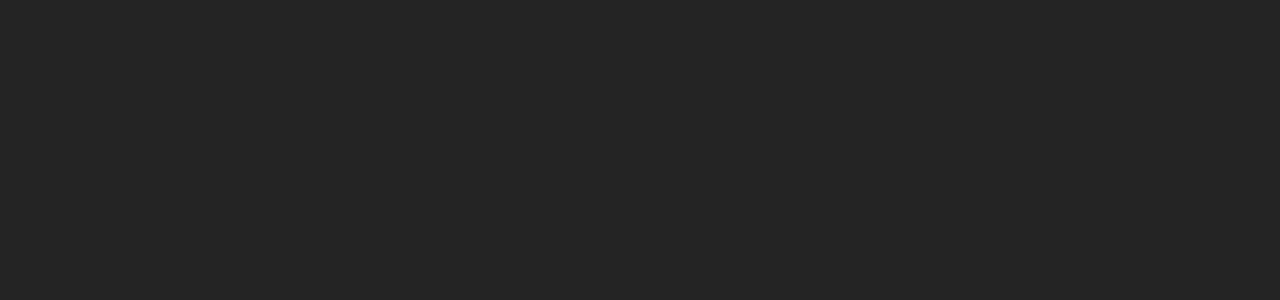
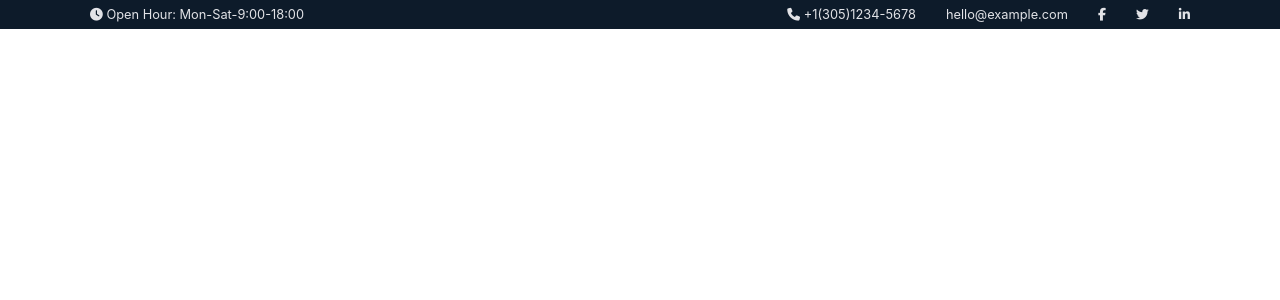
Before and after one commit to DomenicoLucarelli/proj-html-vuejs, a Vue app: page / in a window 1280 px wide. Shown: the top 300 px of the page. Built offline with nearby package versions, Linux system fonts and the light colour scheme.

Commit message:
feat: aggiunta sezione info

```diff
--- a/src/App.vue
+++ b/src/App.vue
@@ -1,17 +1,23 @@
 <script>
+import AppInfo from './components/AppInfo.vue';
+
+import AppHeader from './components/AppHeader.vue';
+
+
 export default {
-  data() {
-    return {
-
-    }
-  },
+    data() {
+        return {};
+    },
+    components: { AppInfo , AppHeader, }
 }
 </script>
 
 <template>
-  <div>
 
-  </div>
+  <AppInfo></AppInfo>
+
+  <AppHeader></AppHeader>
+
 </template>
 
 <style lang="scss">
--- /dev/null
+++ b/src/components/AppHeader.vue
@@ -0,0 +1,21 @@
+<script>
+import HeaderNav from './HeaderNav.vue';
+
+export default {
+    name: "AppHeader",
+    data() {
+        return {};
+    },
+    components: { HeaderNav }
+}
+</script>
+
+<template>
+
+    <HeaderNav></HeaderNav>
+
+</template>
+
+<style lang="scss" scoped>
+
+</style>
--- /dev/null
+++ b/src/components/AppInfo.vue
@@ -0,0 +1,85 @@
+<script>
+export default {
+
+    name: 'AppInfo',
+
+    data() {
+        return {
+
+        }
+    },
+}
+</script>
+
+<template>
+    <div class="info">
+
+        <div class="container">
+            <div class="left-section">
+
+                <i class="fa-solid fa-clock"></i> <span>Open Hour: Mon-Sat-9:00-18:00</span>
+
+            </div>
+
+            <div class="right-section">
+
+                <div class="tel">
+                    <i class="fa-solid fa-phone"></i> <span>+1(305)1234-5678</span>
+                </div>
+
+                <div class="mail">
+                    <span>hello@example.com</span>
+                </div>
+
+                <div class="social">
+
+                    <i class="fa-brands fa-facebook-f"></i>
+
+                    <i class="fa-brands fa-twitter"></i>
+
+                    <i class="fa-brands fa-linkedin-in"></i>
+
+                </div>
+
+            </div>
+
+        </div>
+
+    </div>
+</template>
+
+<style lang="scss" scoped>
+
+    .info{
+
+        background-color: #0d1b2a;
+        padding: 5px 0;
+
+        color: #e2e3e7;
+        font-size: .8em;
+
+        .container{
+
+            display: flex;
+            justify-content: space-between;
+
+            max-width: 1100px;
+            margin: auto;
+
+            .right-section{
+
+                display: flex;
+                gap: 30px;
+
+
+                .social{
+                    display: flex;
+                    align-items: center;
+                    gap: 30px;
+
+                }
+            }
+        }
+    }
+
+</style>
--- /dev/null
+++ b/src/components/HeaderNav.vue
@@ -0,0 +1,21 @@
+<script>
+export default {
+
+    name: 'HeaderNav',
+    data() {
+        return {
+
+        }
+    },
+}
+</script>
+
+<template>
+    <div>
+
+    </div>
+</template>
+
+<style lang="scss" scoped>
+
+</style>
--- a/src/style.scss
+++ b/src/style.scss
@@ -3,9 +3,9 @@
   line-height: 1.5;
   font-weight: 400;
 
-  color-scheme: light dark;
+
   color: rgba(255, 255, 255, 0.87);
-  background-color: #242424;
+
 
   font-synthesis: none;
   text-rendering: optimizeLegibility;
@@ -13,3 +13,9 @@
   -moz-osx-font-smoothing: grayscale;
   -webkit-text-size-adjust: 100%;
 }
+
+*{
+  margin: 0;
+  padding: 0;
+  box-sizing: border-box;
+}
```
Also changed, not shown: public/img/bullets.png (added), public/img/logo.PNG (added).
